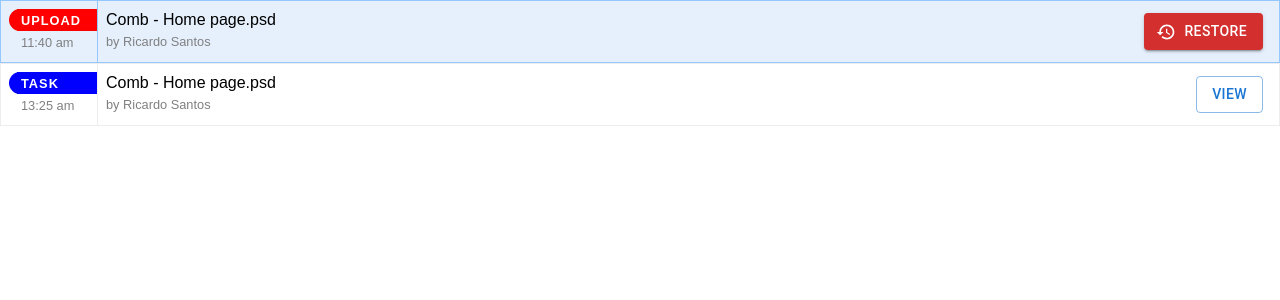
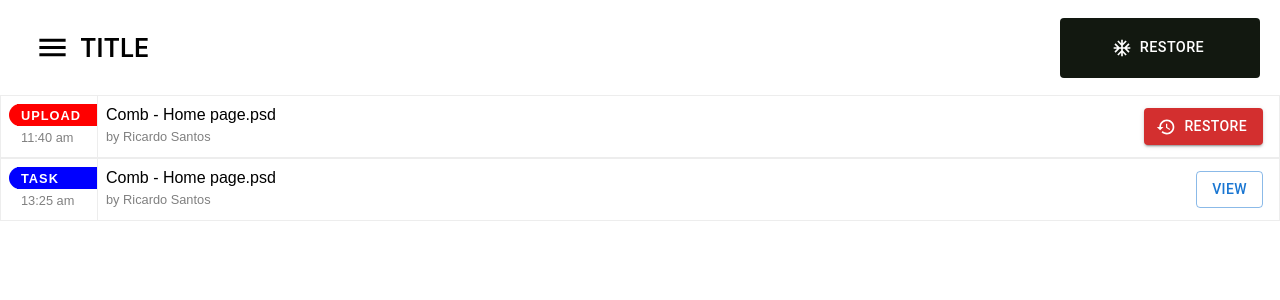
Before and after one commit to gabrielmg7/treino-react-typescript, a React (Create React App) app: page / in a window 1280 px wide. Shown: the top 300 px of the page. Built offline with nearby package versions, Linux system fonts and the light colour scheme.

Commit message:
atualização

```diff
--- a/package.json
+++ b/package.json
@@ -16,7 +16,7 @@
     "@types/react-dom": "^18.0.6",
     "react": "^18.2.0",
     "react-dom": "^18.2.0",
-    "react-scripts": "5.0.1",
+    "react-scripts": "^5.0.1",
     "typescript": "^4.7.4",
     "web-vitals": "^2.1.4"
   },
--- a/src/App.tsx
+++ b/src/App.tsx
@@ -1,11 +1,21 @@
 import { Button } from '@mui/material';
 import React from 'react';
 import ItemProject from './components/ItemProject';
-import RestoreIcon from '@mui/icons-material/Restore'
+import RestoreIcon from '@mui/icons-material/Restore';
+import Head from './components/Head';
+import MenuIcon from '@mui/icons-material/Menu';
+import AcUnitIcon from '@mui/icons-material/AcUnit';
+import { color } from '@mui/system';
+import './css/head.css';
 
 function App() {
   return (
     <div>
+      <div className = {"head"}>
+        <Head name='Title' icon={< MenuIcon fontSize="large" />} />
+        <Button startIcon={< AcUnitIcon />}>Restore </Button>
+      </div>
+
       <ItemProject
         tag='Upload'
         time="11:40 am"
@@ -14,7 +24,7 @@ function App() {
         tagBgColor='red'
         tagColor='white'
       >
-        <Button variant='contained' startIcon={<RestoreIcon />} color='error'>Restore </Button>
+      <Button variant='contained' startIcon={<RestoreIcon />} color='error'>Restore </Button>
       </ItemProject>
 
       <ItemProject
--- a/src/components/Head.tsx
+++ b/src/components/Head.tsx
@@ -1,12 +1,15 @@
-import React from 'react'
+import { SpaceBarTwoTone } from '@mui/icons-material';
+import '../css/head.css'
 
 function Head(props:any){
     return(
-        <div className = {"head-title"}>
-            <img className = {"head-icon"} src="https://encrypted-tbn0.gstatic.com/images?q=tbn:ANd9GcT30Gcy3-zix_Lv2aSksnA2dJXgZb8OV6bfwg&usqp=CAU" alt="icon" />
-            <h2>{props.name}</h2>
+        <div className = {"head-container"}>
+            <div className={"head-container"}>
+                <span className = {"head-icon"}>{props.icon}</span>
+                <span className = {"head-name"}>{props.name}</span>
+            </div>
         </div>
     )
 }
 
-export default Head
+export default Head;
--- a/src/css/head.css
+++ b/src/css/head.css
@@ -1,9 +1,28 @@
-.head-title{
+.head {
     display: flex;
-    align-items:center;
+    align-items: center;
+    justify-content:  space-between;
+    margin: 0 20px;
 }
 
-img.head-icon{
-    width: 50px;
-    height: 50px;
+.head Button {
+    height: 60px;
+    width: 200px;
+    background-color: #121810;
+    color: #FFF;
+    font-size: 0.9em;
 }
+.head-container, .head-name, .head-icon{
+    display: flex;
+    align-items: center;
+
+    padding: 0 5px ;
+    margin: 10px 0;
+
+    text-transform: uppercase;
+    font-size: 25px;
+    font-weight: 600;
+}
+.head-container{
+    justify-content: space-between;
+}
```
Also changed, not shown: 2 other files (tests, documents, lock files or other folders).
